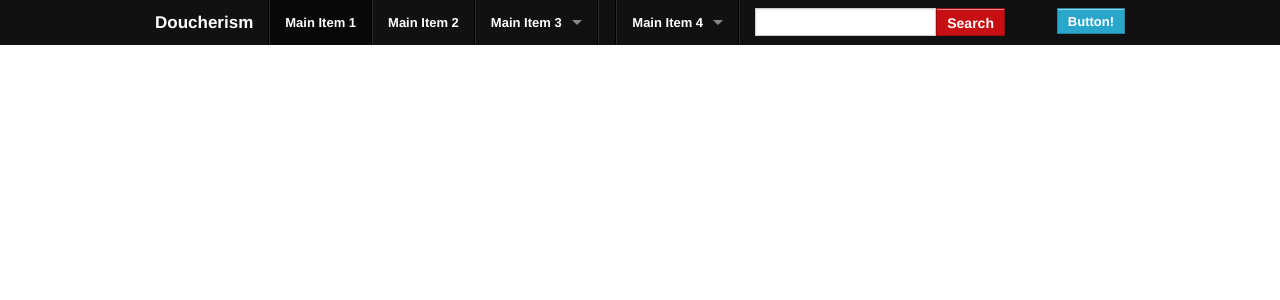
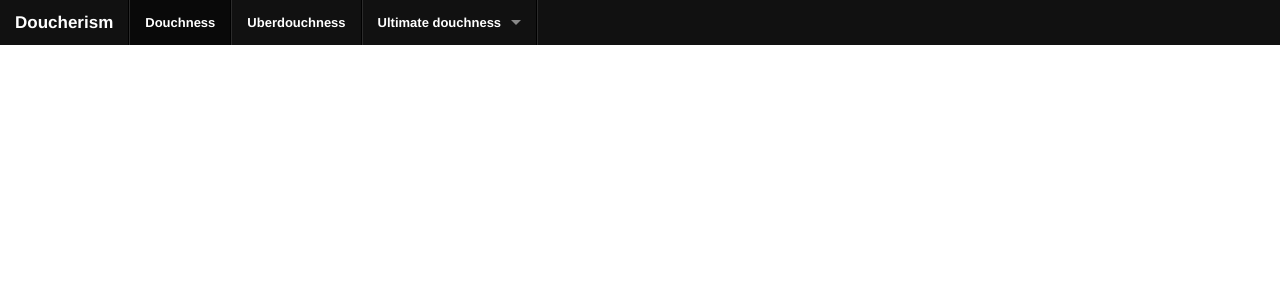
Before and after one commit to cacea/doucherism, a Django app: page / in a window 1280 px wide. Shown: the top 300 px of the page. Run offline with Django 3.2, Linux system fonts and the light colour scheme; data that the repository does not hold is empty.

Commit message:
Corrected js file path. Added menu options to navbar.

```diff
--- a/doucherism/templates/base.html
+++ b/doucherism/templates/base.html
@@ -12,128 +12,41 @@
   <link rel="stylesheet" href="/static/css/foundation.css" />
 
   <!-- load JS -->
-  <link rel="stylesheet" href="/static/js/foundation/foundation.topbar.js" />
     <script src="/static/js/vendor/custom.modernizr.js"></script>
-
 </head>
 <body>
 
-<div class="contain-to-grid sticky">
-<nav class="top-bar" data-options="is_hover:false">
+<div class="sticky">
+    <nav class="top-bar">
     <ul class="title-area">
-    <!-- Title Area -->
         <li class="name">
         <h1><a href="#">Doucherism </a></h1>
         </li>
-    <!-- Remove the class "menu-icon" to get rid of menu icon. Take out "Menu" to just have icon alone -->
-    <li class="toggle-topbar menu-icon"></li>
+        <li class="toggle-topbar menu-icon"><a href="#"><span>Menu</span></a>
+        </li>
     </ul>
 
     <section class="top-bar-section">
-    <!-- Left Nav Section -->
     <ul class="left">
         <li class="divider"></li>
-      <li class="active"><a href="#">Main Item 1</a></li>
+        <li class="active"><a href="#">Douchness</a></li>
         <li class="divider"></li>
-      <li><a href="#">Main Item 2</a></li>
+        <li><a href="#">Uberdouchness</a></li>
         <li class="divider"></li>
-      <li class="has-dropdown"><a href="#">Main Item 3</a>
-
+        <li class="has-dropdown"><a href="#">Ultimate douchness</a>
         <ul class="dropdown">
-          <li class="has-dropdown"><a href="#">Dropdown Level 1a</a>
-
-            <ul class="dropdown">
-              <li><label>Dropdown Level 2 Label</label></li>
-              <li><a href="#">Dropdown Level 2a</a></li>
-              <li><a href="#">Dropdown Level 2b</a></li>
-              <li class="has-dropdown"><a href="#">Dropdown Level 2c</a>
-
-                <ul class="dropdown">
-                  <li><label>Dropdown Level 3 Label</label></li>
-                  <li><a href="#">Dropdown Level 3a</a></li>
-                  <li><a href="#">Dropdown Level 3b</a></li>
-                  <li class="divider"></li>
-                  <li><a href="#">Dropdown Level 3c</a></li>
-                </ul>
-              </li>
-              <li><a href="#">Dropdown Level 2d</a></li>
-              <li><a href="#">Dropdown Level 2e</a></li>
-              <li><a href="#">Dropdown Level 2f</a></li>
-            </ul>
-          </li>
-          <li><a href="#">Dropdown Level 1b</a></li>
-          <li><a href="#">Dropdown Level 1c</a></li>
-          <li class="divider"></li>
-          <li><a href="#">Dropdown Level 1d</a></li>
-          <li><a href="#">Dropdown Level 1e</a></li>
-          <li><a href="#">Dropdown Level 1f</a></li>
-          <li class="divider"></li>
-          <li><a href="#">See all &rarr;</a></li>
+            <li><a href="#">Videos</a></li>
+            <li><a href="#">Pictures</a></li>
         </ul>
         </li>
         <li class="divider"></li>
     </ul>
+    </section>
 
-    <!-- Right Nav Section -->
-    <ul class="right">
-      <li class="divider hide-for-small"></li>
-      <li class="has-dropdown"><a href="#">Main Item 4</a>
-
-        <ul class="dropdown">
-          <li><label>Dropdown Level 1 Label</label></li>
-          <li class="has-dropdown"><a href="#" class="">Dropdown Level 1a</a>
-
-            <ul class="dropdown">
-              <li><a href="#">Dropdown Level 2a</a></li>
-              <li><a href="#">Dropdown Level 2b</a></li>
-              <li class="has-dropdown"><a href="#">Dropdown Level 2c</a>
-
-                <ul class="dropdown">
-                  <li><a href="#">Dropdown Level 3a</a></li>
-                  <li><a href="#">Dropdown Level 3b</a></li>
-                  <li><a href="#">Dropdown Level 3c</a></li>
-                </ul>
-              </li>
-              <li><a href="#">Dropdown Level 2d</a></li>
-              <li><a href="#">Dropdown Level 2e</a></li>
-              <li><a href="#">Dropdown Level 2f</a></li>
-            </ul>
-          </li>
-          <li><a href="#">Dropdown Level 1b</a></li>
-          <li><a href="#">Dropdown Level 1c</a></li>
-          <li class="divider"></li>
-          <li><label>Dropdown Level 1 Label</label></li>
-          <li><a href="#">Dropdown Level 1d</a></li>
-          <li><a href="#">Dropdown Level 1e</a></li>
-          <li><a href="#">Dropdown Level 1f</a></li>
-          <li class="divider"></li>
-          <li><a href="#">See all &rarr;</a></li>
-        </ul>
-      </li>
-      <li class="divider"></li>
-      <li class="has-form">
-        <form>
-          <div class="row collapse">
-            <div class="small-8 columns">
-              <input type="text">
-            </div>
-            <div class="small-4 columns">
-              <a href="#" class="alert button">Search</a>
-            </div>
-          </div>
-        </form>
-      </li>
-      <li class="divider show-for-small"></li>
-      <li class="has-form">
-        <a class="button" href="#">Button!</a>
-      </li>
-    </ul>
-  </section>
     </nav>
 </div>
 
 {%block content%} {%endblock %}
-
 
   <!-- body content here -->
 
@@ -142,7 +55,9 @@
           ('__proto__' in {} ? '/static/js/vendor/zepto' : '/static/js/vendor/jquery') +
           '.js><\/script>')
   </script>
-  <script src="/static/js/foundation/foundation.js"></script>
+
+  <script src="/static/js/foundation.min.js"></script>
+
   <script>
     $(document).foundation();
   </script>
```
Lines whose indentation alone changed are shown as unchanged.
